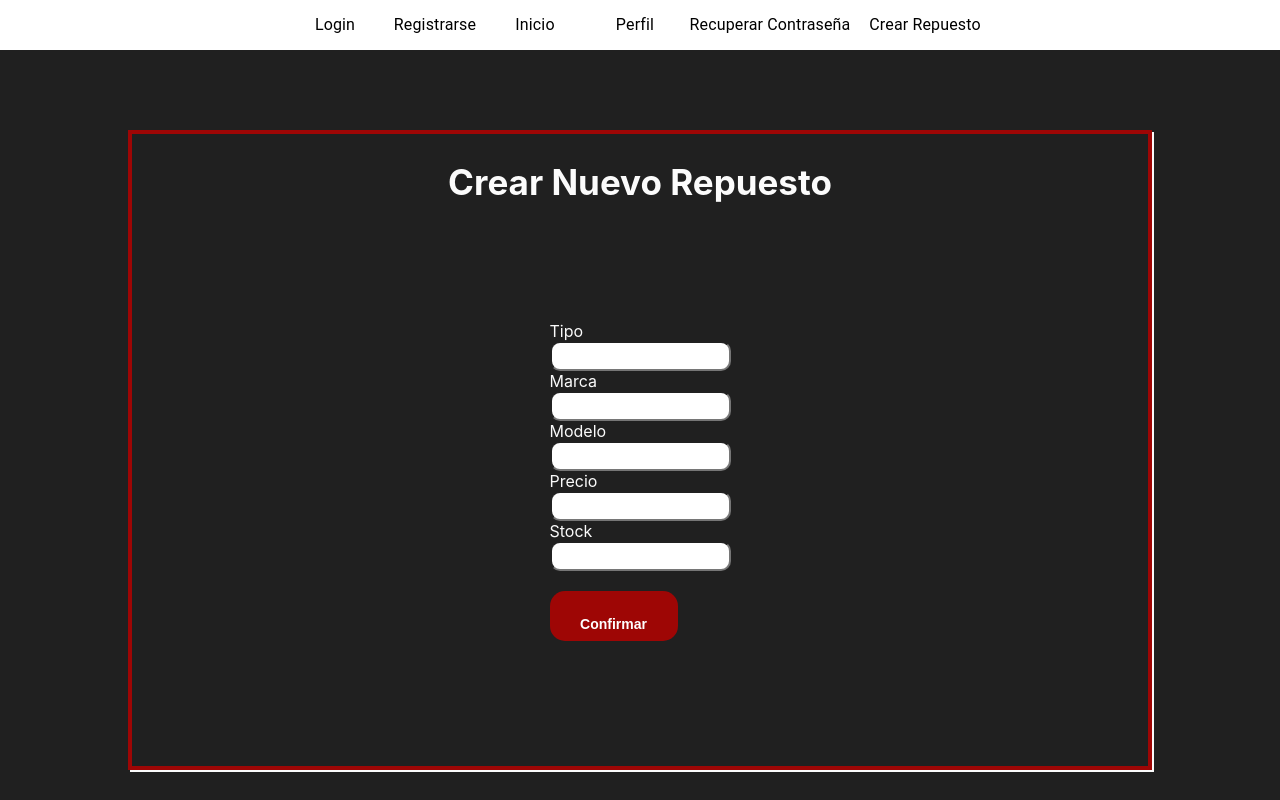
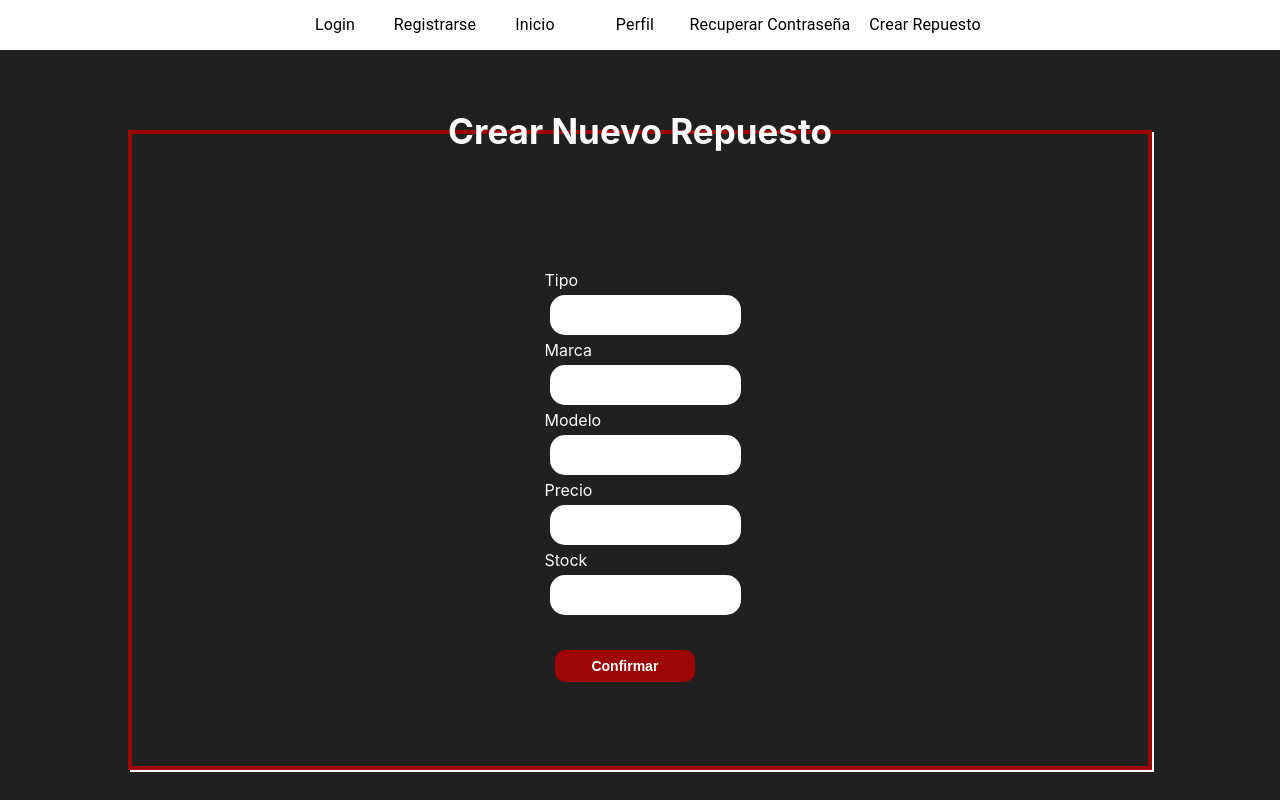
Before and after one commit to bibianabossio/concesionaria, a React (Create React App) app: page /crearrepuesto in a window 1280 px wide. Shown: the top 800 px of the page. Built offline with nearby package versions, Linux system fonts and the light colour scheme; no server answers.

Commit message:
10/10 17:13 ajustes css

```diff
--- a/src/components/CrearRepuesto/CrearRepuesto.jsx
+++ b/src/components/CrearRepuesto/CrearRepuesto.jsx
@@ -58,18 +58,18 @@ export default class CrearRep extends Component {
             <Title className="title-label" text="Crear Nuevo Repuesto" /> <br />
             <form className="form">
               <Label text="Tipo" />
-              <input className="input-container" type="text" />
+              <input className="regular-style" type="text" />
               <br />
               <Label text="Marca" />
-              <input className="input-container" type="text" /> <br />
+              <input className="regular-style" type="text" /> <br />
               <Label text="Modelo" />
-              <input className="input-container" type="text" />
+              <input className="regular-style" type="text" />
               <br />
               <Label text="Precio" />
-              <input className="input-container" type="text" name="precio" />
+              <input className="regular-style" type="text" name="precio" />
               <br />
               <Label text="Stock" />
-              <input className="input-container" type="text" name="stock" />
+              <input className="regular-style" type="text" name="stock" />
               <br />
               <br />
               <button
--- a/src/components/Label/Label.css
+++ b/src/components/Label/Label.css
@@ -2,7 +2,7 @@
     color:#fbfbfb;
     font-size: 20px;
     text-align: center;
-    margin: 20px;
+    margin: 10px;
 
 
 
--- a/src/components/Login/Login.css
+++ b/src/components/Login/Login.css
@@ -54,8 +54,7 @@
 
 .submit-button-container {
   flex-direction: row;
-  padding: 2px ;
-
+  padding: 2px;
 }
 
 .submit-button {
@@ -64,18 +63,17 @@
   color: white;
   cursor: "pointer";
   align-items: center;
-  align-self: center;
-  flex-direction: row;
+  align-self: flex-end;
+  flex-direction: column;
   background: rgb(158, 6, 5);
   font-size: 14px;
   font-weight: bold;
   justify-content: "center";
-  margin: flex;
-  margin-top: flex;
-  padding: 25px;
-  width: 10vw;
-  height: 6vh;
-  border-radius: 15px;
+  margin: 10px;
+  padding: 5px;
+  width: 11vw;
+  height: 4vh;
+  border-radius: 10px;
 }
 .petit-submit-button {
   border: none;
@@ -131,21 +129,19 @@
 
 .regular-style {
   width: 100%;
-  height: 35px;
+  height: 40px;
   border-radius: 15px;
   border: none;
   box-sizing: border-box;
   color: #fbfbfb;
   outline: none;
-  font-size: 20px;
+  font-size: 14px;
   border: none;
   background: white;
   align-items: center;
   align-self: flex-end;
   flex-direction: column;
-  margin: 10px;
-  width: 300px;
-  height: 50px;
+  margin: 5px;
 }
 .regular-style::placeholder {
   font-size: 25px;
@@ -185,4 +181,5 @@
 
 .form {
   padding: 10%;
+
 }
--- a/src/components/Login/Login.jsx
+++ b/src/components/Login/Login.jsx
@@ -100,24 +100,25 @@ const Login = () => {
               Contraseña inválida o incompleta
             </label>
           )}
-          <br /> <br />
+          <br />
           <div className="submit-button-container">
             <Link to="menu">
               <button onClick={handleSubmit} className="submit-button">
                 Ingresar al Sistema
               </button>
             </Link>
-          </div>
-          <div className="submit-button-container">
+
             <Link to="registrarse">
               <button onClick={handleSubmit} className="submit-button">
                 Registrarse
               </button>{" "}
             </Link>
 
-            <br />
+
           </div>
         </form>
+        <br />
+
       </div>
     </div>
   );
--- a/src/components/Perfil/Perfil.jsx
+++ b/src/components/Perfil/Perfil.jsx
@@ -54,37 +54,37 @@ export default class Perfil extends Component {
             <form className="form">
               <Label text="Usuario" />
               <input
-                className="input-container"
+                className="regular-style"
                 type="text" /*value={this.user.usuario}*/
               />
               <br />
               <Label text="Apellido y Nombre" />
               <input
-                className="input-container"
+                className="regular-style"
                 type="text" /*placeholder={this.user.nombre} */
               />{" "}
               <br />
               <Label text="Número de DNI" />
               <input
-                className="input-container"
+                className="regular-style"
                 type="text" /* placeholder={this.user.dni}*/
               />
               <br />
               <Label text="Dirección de mail" />
               <input
-                className="input-container"
+                className="regular-style"
                 type="text" /*placeholder={this.user.mail}*/
               />
               <br />
               <Label text="Contraseña Nueva" />
               <input
-                className="input-container"
+                className="regular-style"
                 type="text" /*placeholder={this.user.contrasenia}*/
               />
               <br />
               <Label text="Validar Contraseña Nueva" />
               <input
-                className="input-container"
+                className="regular-style"
                 type="text" /*placeholder={this.user.contrasenia}*/
               />
               <br />
@@ -97,8 +97,7 @@ export default class Perfil extends Component {
                 >
                   Eliminar
                 </button>
-              </div>
-              <div className="submit-button-container">
+
                 <button
                   /*type="submit"*/
                   onClick={this.funcionModificar}
--- a/src/components/Registrarse/Registrarse.jsx
+++ b/src/components/Registrarse/Registrarse.jsx
@@ -50,24 +50,24 @@ export default class Registrarse extends Component {
           <div className="login-content">
             {" "}
             <br />
-            <Title className="title-label" text="Registrarse" /> <br />
+            <Title className="title-label" text="Registrarse" />
             <form className="form">
               <Label text="Usuario" />
-              <input className="input-container" type="text" />
+              <input className="regular-style" type="text" />
               <br />
               <Label text="Apellido y Nombre" />
-              <input className="input-container" type="text" /> <br />
+              <input className="regular-style" type="text" /> <br />
               <Label text="DNI" />
-              <input className="input-container" type="text" />
+              <input className="regular-style" type="text" />
               <br />
               <Label text="Mail" />
-              <input className="input-container" type="text" />
+              <input className="regular-style" type="text" />
               <br />
               <Label text="Contraseña" />
-              <input className="input-container" type="text" />
+              <input className="regular-style" type="text" />
               <br />
               <Label text="Validar Contraseña" />
-              <input className="input-container" type="text" />
+              <input className="regular-style" type="text" />
               <br /> <br />
               <button
                 onClick={this.crearUsuario}
```
